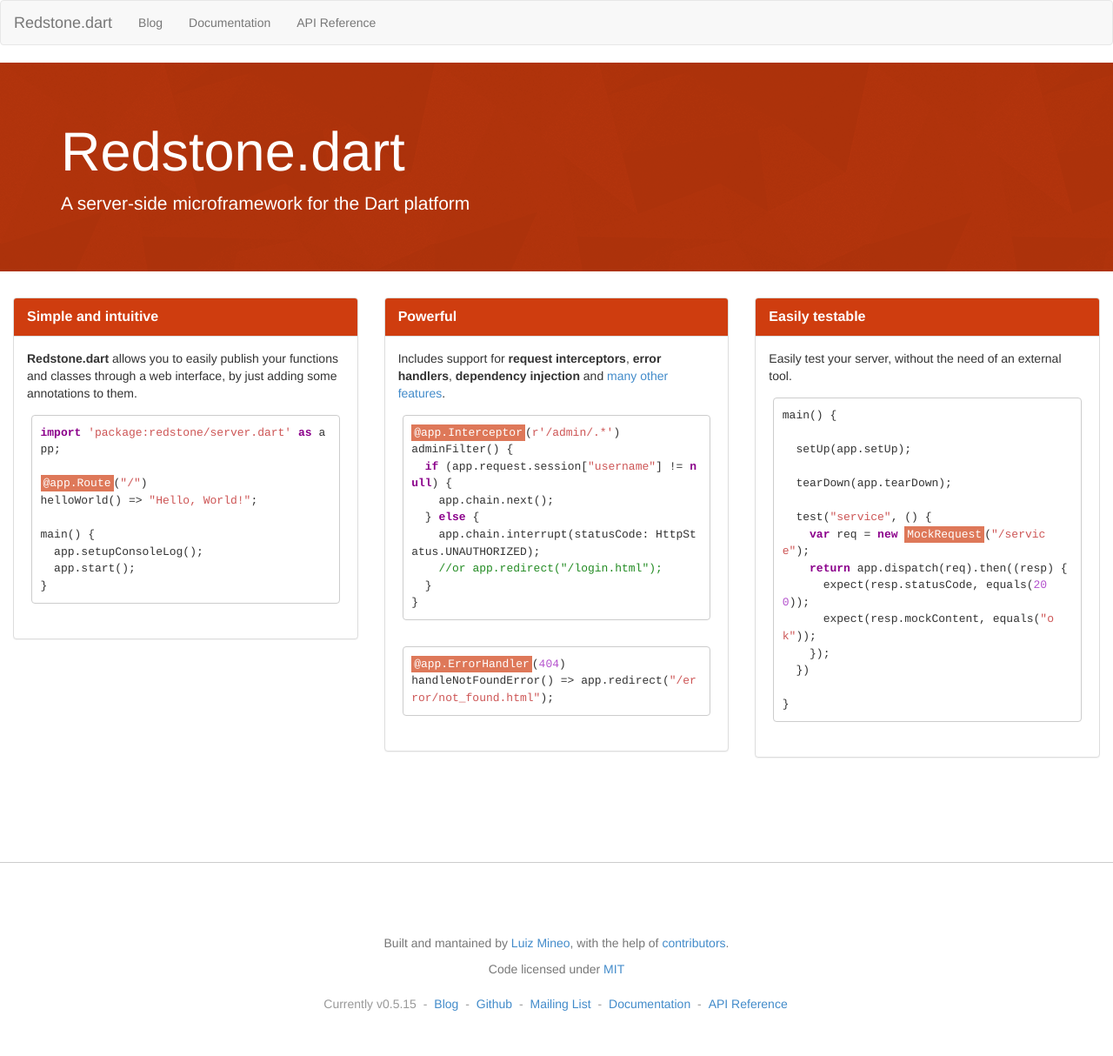
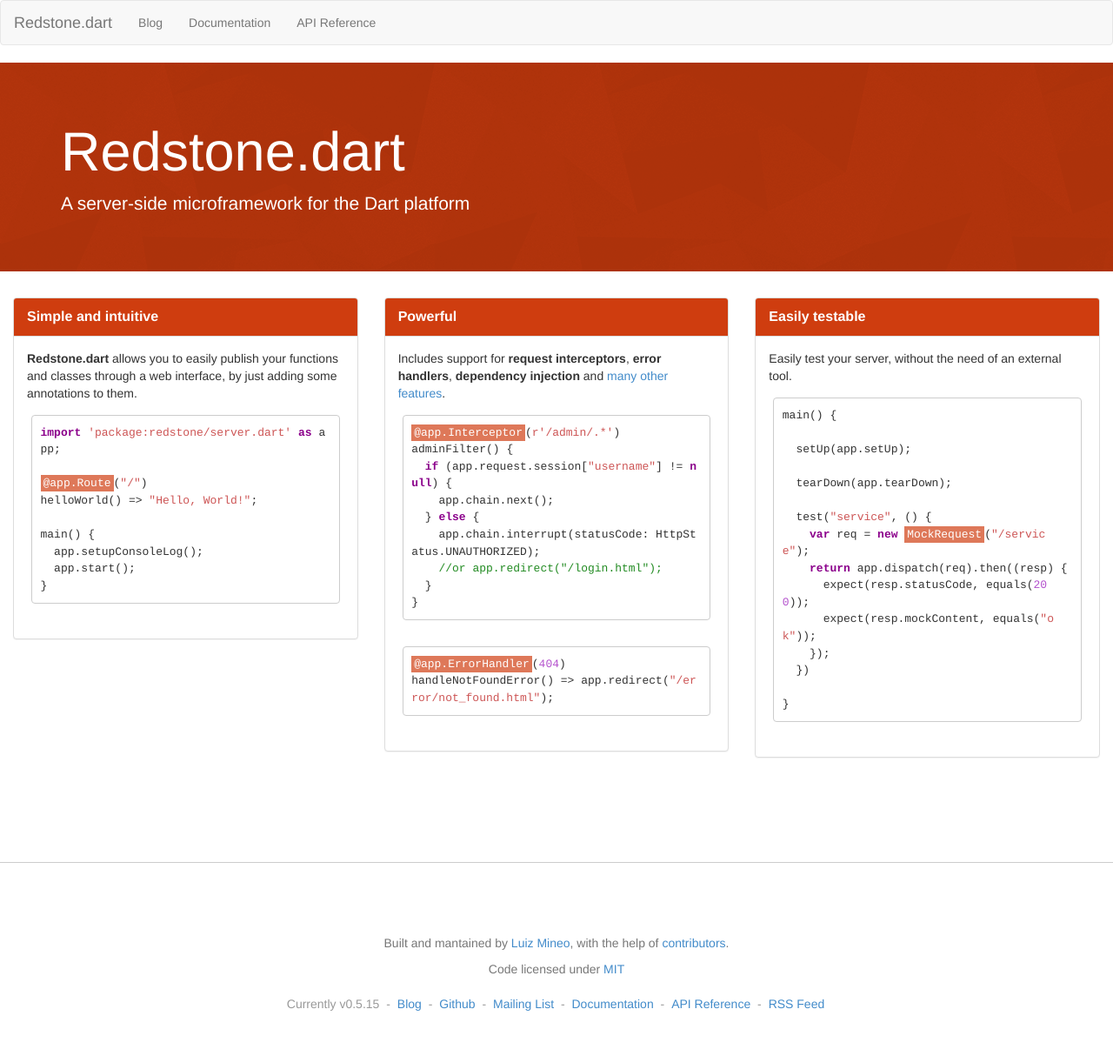
Before and after one commit to redstone-dart/redstone, a Jekyll site: the page built from index.html, in a window 1280 px wide. Shown: the whole page at 87% size. Built offline with Jekyll 4.4.1, drawn with Linux system fonts in a browser that asks for light colours; Markdown is read by kramdown in place of the engine named in the settings; grey boxes are pictures that could not be loaded.

Commit message:
Added link to rss feed

```diff
--- a/_includes/footer.html
+++ b/_includes/footer.html
@@ -27,6 +27,8 @@
           <li><a href="/doc">Documentation</a></li>
           <li>-</li>
           <li><a href="http://www.dartdocs.org/documentation/redstone/{{site.data.project.version}}/index.html#redstone">API Reference</a></li>
+          <li>-</li>
+          <li><a href="/feed.xml">RSS Feed</a></li>
         </ul>
       </div>
     </div>
```
